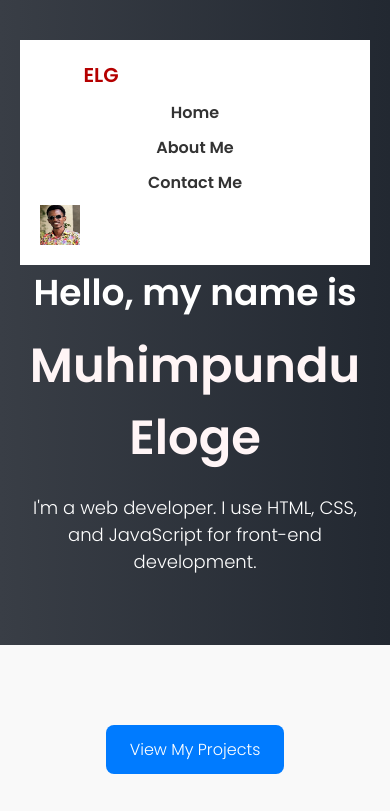
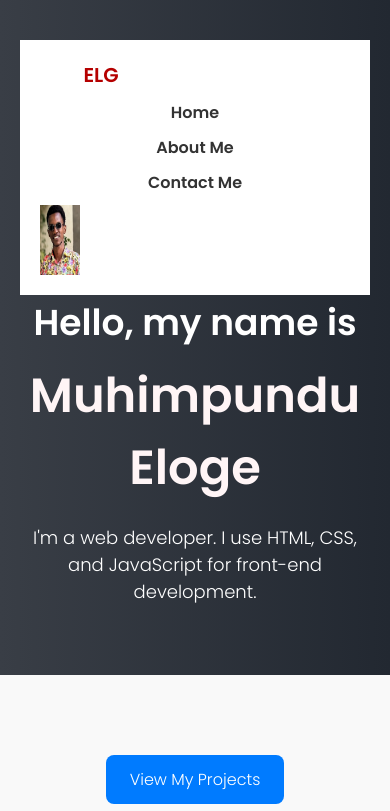
Before and after one commit to elogemuhimpundu/My-portofolio, a plain HTML site: page index.html in a window 390 px wide. Shown: the top 811 px of the page. Drawn offline with Linux system fonts and the light colour scheme.

Commit message:
Update style.css

```diff
--- a/style.css
+++ b/style.css
@@ -155,6 +155,8 @@ body {
 
 .nav-right img {
     width: 40px;
+    height:70px;
+     weight:70px;
 }
 
 /* Services section */
@@ -201,8 +203,8 @@ footer {
 
     .nav-right img {
         margin-top: 10px;
-        height:40px;
-        weight:40px;
+        height:70px;
+        weight:70px;
     }
 
     .info h1, .info h2, .info p {
```
